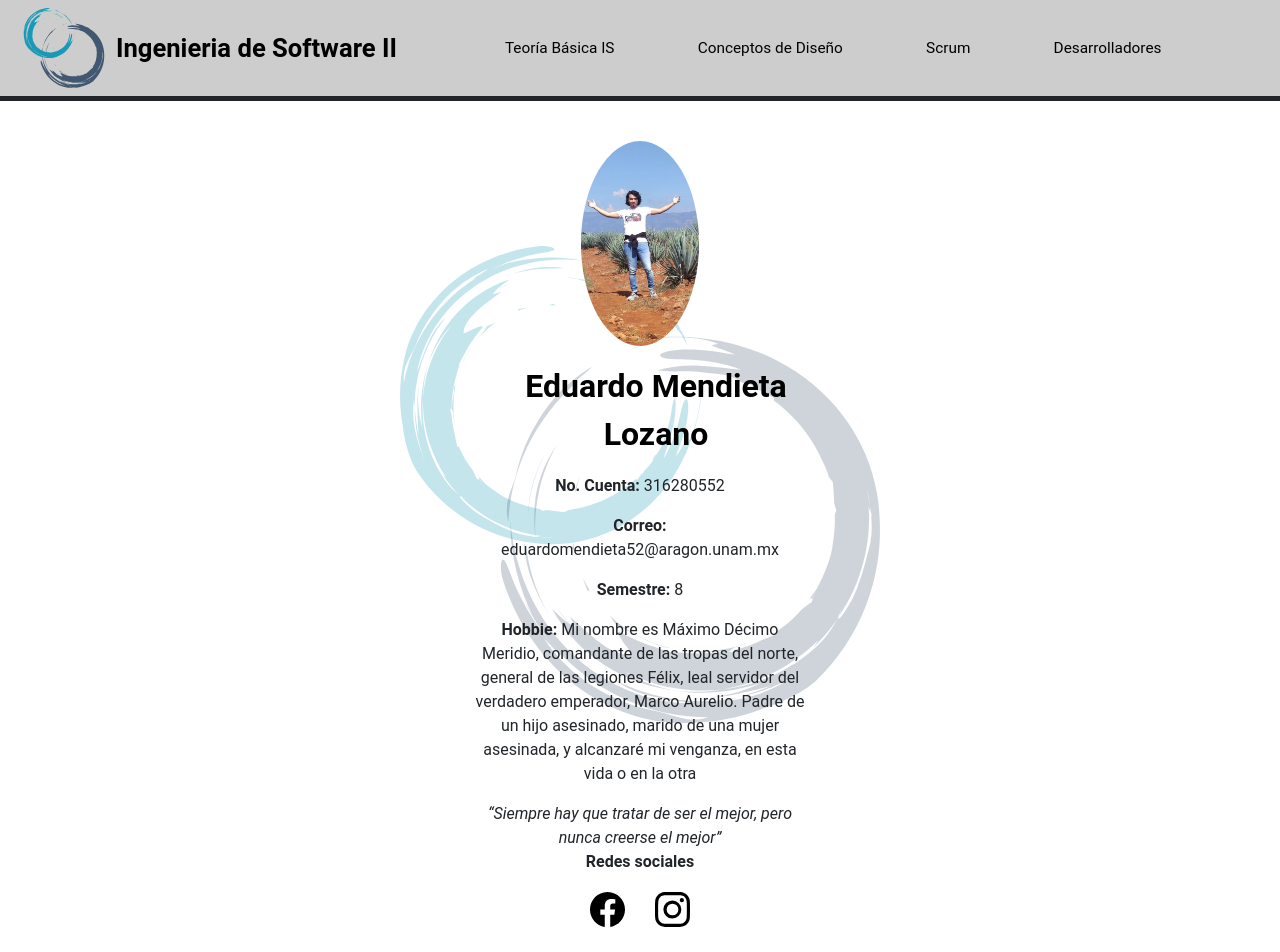
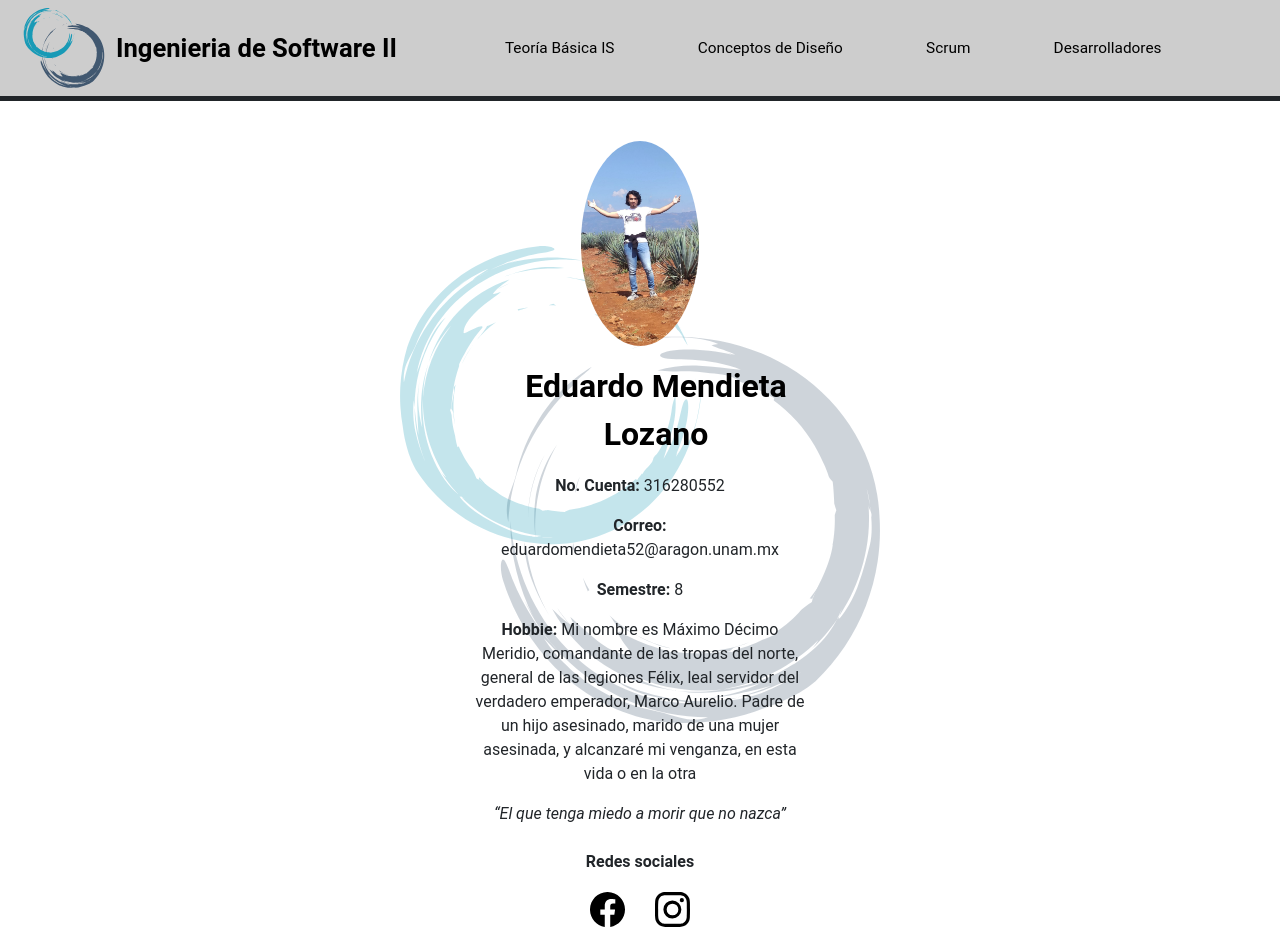
Before and after one commit to LanIkari/IS2_SCRUM_LosSeguidoresDeJesus, an Angular app in the folder IS-Scrum/: page /eduardo in a window 1280 px wide. Shown: the top 952 px of the page. Built offline with nearby package versions, Linux system fonts and the light colour scheme.

Commit message:
DesarrolladorEditado

```diff
--- a/IS-Scrum/src/app/eduardo-desarrollador/eduardo-desarrollador.component.html
+++ b/IS-Scrum/src/app/eduardo-desarrollador/eduardo-desarrollador.component.html
@@ -20,7 +20,7 @@
           las legiones Félix, leal servidor del verdadero emperador, Marco Aurelio. Padre de un hijo asesinado, marido
           de una mujer asesinada, y alcanzaré mi venganza, en esta vida o en la otra</p>
         <br>
-        <em>“Siempre hay que tratar de ser el mejor, pero nunca creerse el mejor”</em>
+        <em>“El que tenga miedo a morir que no nazca”</em>
         <br>
         <br>
         <p><strong>Redes sociales</strong></p>
```
